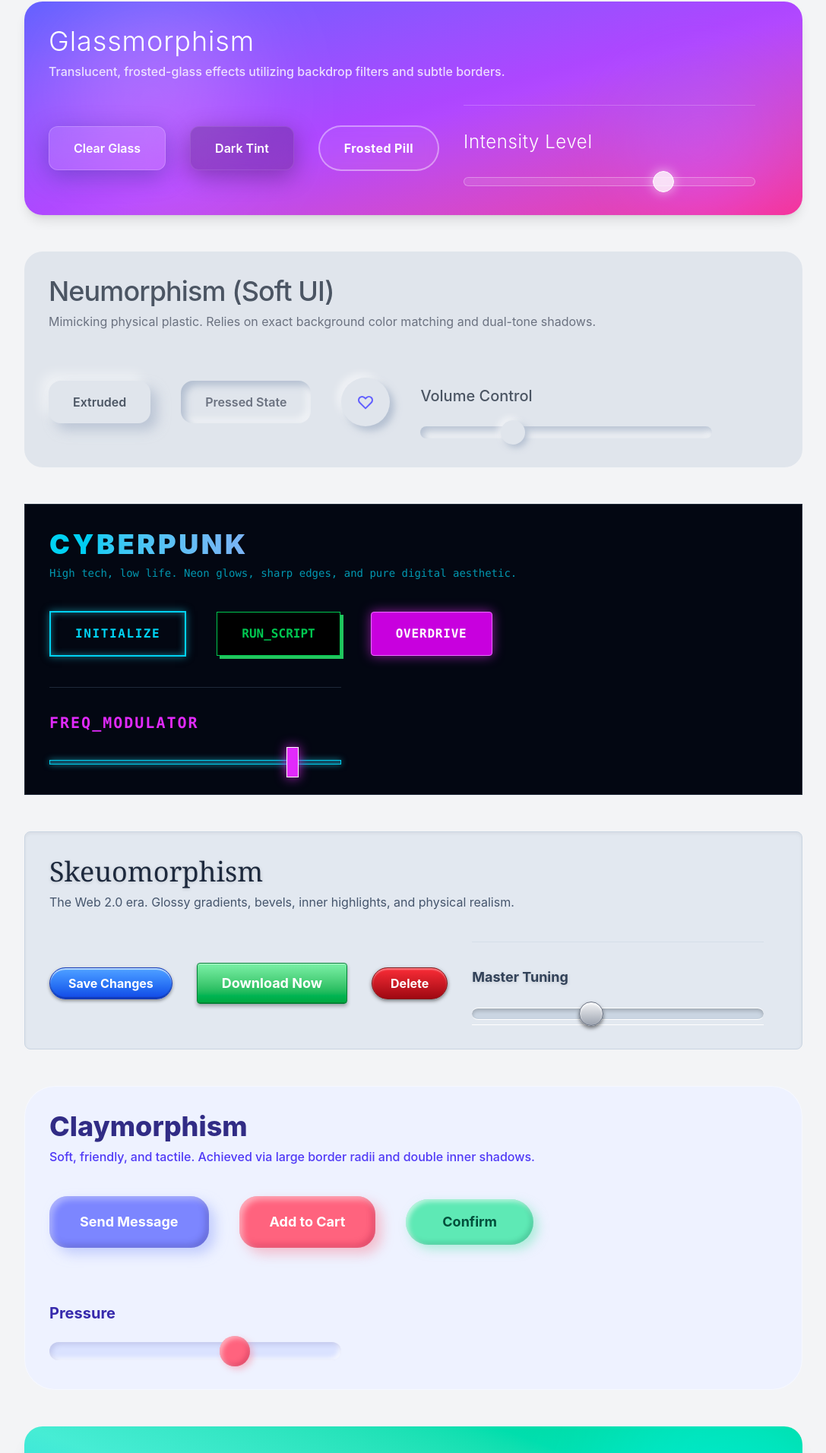
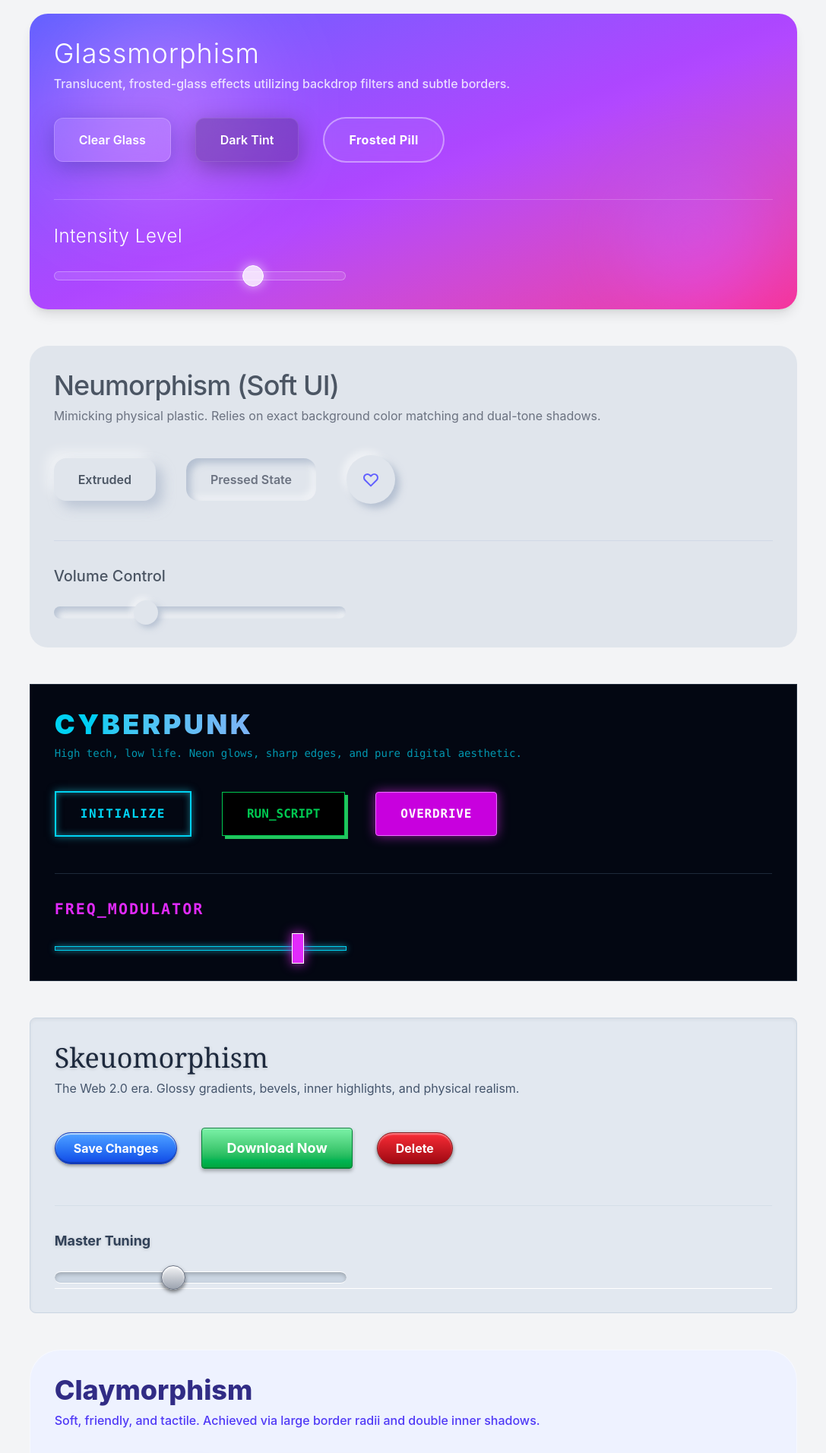
Before and after one commit to samybit/modern-buttons-sliders, a Next.js app: page / in a window 1280 px wide. Shown: the part 660-2572 px from the top of the page at 76% size, without its empty margins (96-1183 px from the left). Built offline with nearby package versions, Linux system fonts and the light colour scheme.

Commit message:
fix layout

```diff
--- a/components/BrutalistSection.tsx
+++ b/components/BrutalistSection.tsx
@@ -7,7 +7,7 @@ export default function BrutalistSection() {
         <p className="text-gray-600 font-medium mt-2">Stark, raw, and unapologetic. Features heavy borders and 0-blur shadows.</p>
       </div>
 
-      <div className="flex flex-wrap gap-8 items-center">
+      <div className="flex flex-wrap gap-8 items-center mb-12">
         {/* Classic Yellow Brutalist */}
         <button className="px-8 py-4 bg-yellow-400 border-4 border-black text-black font-black uppercase tracking-widest shadow-[6px_6px_0px_0px_rgba(0,0,0,1)] hover:translate-x-[6px] hover:translate-y-[6px] hover:shadow-none transition-all active:bg-yellow-500 focus:outline-none">
           Submit Action
@@ -27,6 +27,7 @@ export default function BrutalistSection() {
         <button className="px-8 py-4 bg-cyan-400 border-4 border-black text-black font-black uppercase tracking-widest shadow-[-6px_6px_0px_0px_rgba(0,0,0,1)] hover:translate-x-[-6px] hover:translate-y-[6px] hover:shadow-none transition-all active:bg-cyan-500 focus:outline-none">
           Connect Wallet
         </button>
+      </div>
 
       <div className="pt-8 border-t-4 border-black">
         <h3 className="text-2xl font-black uppercase tracking-tighter text-black mb-6">Slider Control</h3>
@@ -51,8 +52,6 @@ export default function BrutalistSection() {
           active:[&::-webkit-slider-thumb]:bg-yellow-400"
         />
       </div>
-      </div>
-
 
     </section>
 
--- a/components/ClaymorphismSection.tsx
+++ b/components/ClaymorphismSection.tsx
@@ -7,7 +7,7 @@ export default function ClaymorphismSection() {
         <p className="text-indigo-600 font-medium mt-2">Soft, friendly, and tactile. Achieved via large border radii and double inner shadows.</p>
       </div>
 
-      <div className="flex flex-wrap gap-10 items-center">
+      <div className="flex flex-wrap gap-10 items-center mb-12">
         {/* Soft Indigo Clay */}
         <button className="px-10 py-5 rounded-3xl bg-indigo-400 text-white font-bold text-lg shadow-[8px_8px_16px_rgba(165,180,252,0.6),inset_4px_4px_8px_rgba(255,255,255,0.4),inset_-4px_-4px_8px_rgba(49,46,129,0.3)] hover:scale-105 active:scale-95 active:shadow-[4px_4px_8px_rgba(165,180,252,0.6),inset_6px_6px_10px_rgba(49,46,129,0.4),inset_-2px_-2px_6px_rgba(255,255,255,0.4)] transition-all duration-300 focus:outline-none">
           Send Message
@@ -22,8 +22,9 @@ export default function ClaymorphismSection() {
         <button className="px-12 py-4 rounded-full bg-emerald-300 text-emerald-900 font-bold text-lg shadow-[6px_6px_14px_rgba(110,231,183,0.5),inset_3px_3px_6px_rgba(255,255,255,0.6),inset_-3px_-3px_6px_rgba(6,78,59,0.2)] hover:scale-105 active:scale-95 transition-all duration-300 focus:outline-none">
           Confirm
         </button>
+      </div>
 
-        <div className="pt-8">
+      <div className="pt-8 border-t border-indigo-200/50">
         <h3 className="text-xl font-bold text-indigo-800 mb-6">Pressure</h3>
         <input
           type="range"
@@ -44,7 +45,6 @@ export default function ClaymorphismSection() {
           active:[&::-webkit-slider-thumb]:scale-95"
         />
       </div>
-      </div>
     </section>
   );
 }
--- a/components/CyberpunkSection.tsx
+++ b/components/CyberpunkSection.tsx
@@ -11,7 +11,7 @@ export default function CyberpunkSection() {
         </p>
       </div>
 
-      <div className="flex flex-wrap gap-10 items-center font-mono">
+      <div className="flex flex-wrap gap-10 items-center font-mono mb-12">
         {/* Neon Cyan */}
         <button className="relative px-8 py-4 bg-transparent border-2 border-cyan-400 text-cyan-400 font-bold uppercase tracking-widest hover:bg-cyan-400 hover:text-black shadow-[0_0_10px_rgba(34,211,238,0.5),inset_0_0_10px_rgba(34,211,238,0.5)] hover:shadow-[0_0_20px_rgba(34,211,238,0.8),inset_0_0_15px_rgba(34,211,238,0.8)] transition-all duration-200 focus:outline-none">
           Initialize
@@ -26,6 +26,7 @@ export default function CyberpunkSection() {
         <button className="px-8 py-4 bg-fuchsia-600 border border-fuchsia-400 text-white font-bold uppercase tracking-wider shadow-[0_0_15px_rgba(192,38,211,0.7)] hover:shadow-[0_0_25px_rgba(192,38,211,1)] hover:bg-fuchsia-500 transition-all duration-300 focus:outline-none rounded-sm">
           Overdrive
         </button>
+      </div>
 
       <div className="pt-8 border-t border-gray-800 font-mono">
         <h3 className="text-xl font-bold text-fuchsia-500 tracking-widest uppercase mb-6">Freq_Modulator</h3>
@@ -47,7 +48,6 @@ export default function CyberpunkSection() {
           [&::-webkit-slider-thumb]:shadow-[0_0_15px_rgba(192,38,211,1)]"
         />
       </div>
-      </div>
     </section>
   );
 }
--- a/components/GlassmorphismSection.tsx
+++ b/components/GlassmorphismSection.tsx
@@ -11,7 +11,7 @@ export default function GlassmorphismSection() {
         <p className="text-white/80 font-medium mt-2">Translucent, frosted-glass effects utilizing backdrop filters and subtle borders.</p>
       </div>
 
-      <div className="relative z-10 flex flex-wrap gap-8 items-center">
+      <div className="relative z-10 flex flex-wrap gap-8 items-center mb-12">
         {/* Clear Glass */}
         <button className="px-8 py-4 rounded-xl bg-white/10 backdrop-blur-md border border-white/20 text-white font-semibold shadow-[0_8px_32px_0_rgba(31,38,135,0.37)] hover:bg-white/20 hover:scale-105 transition-all duration-300 focus:outline-none">
           Clear Glass
@@ -26,6 +26,7 @@ export default function GlassmorphismSection() {
         <button className="px-8 py-4 rounded-full bg-white/5 backdrop-blur-sm border-2 border-white/40 text-white font-bold tracking-wide hover:bg-white/10 hover:shadow-[0_0_20px_rgba(255,255,255,0.4)] transition-all duration-300 focus:outline-none">
           Frosted Pill
         </button>
+      </div>
 
       <div className="relative z-10 pt-8 border-t border-white/20">
         <h3 className="text-2xl font-light tracking-wide text-white mb-6">Intensity Level</h3>
@@ -50,7 +51,6 @@ export default function GlassmorphismSection() {
           [&::-webkit-slider-thumb]:shadow-[0_0_15px_rgba(255,255,255,0.6)]"
         />
       </div>
-      </div>
     </section>
   );
 }
--- a/components/NeumorphismSection.tsx
+++ b/components/NeumorphismSection.tsx
@@ -7,7 +7,7 @@ export default function NeumorphismSection() {
         <p className="text-[#6b7280] mt-2">Mimicking physical plastic. Relies on exact background color matching and dual-tone shadows.</p>
       </div>
 
-      <div className="flex flex-wrap gap-10 items-center">
+      <div className="flex flex-wrap gap-10 items-center mb-12">
         {/* Default Extruded Button */}
         <button className="px-8 py-4 rounded-2xl bg-[#e0e5ec] text-[#4b5563] font-semibold shadow-[9px_9px_16px_rgb(163,177,198,0.6),-9px_-9px_16px_rgba(255,255,255,0.5)] hover:shadow-[12px_12px_20px_rgb(163,177,198,0.7),-12px_-12px_20px_rgba(255,255,255,0.6)] active:shadow-[inset_6px_6px_10px_0_rgba(163,177,198,0.7),inset_-6px_-6px_10px_0_rgba(255,255,255,0.5)] transition-all duration-300 focus:outline-none">
           Extruded
@@ -24,8 +24,9 @@ export default function NeumorphismSection() {
             <path strokeLinecap="round" strokeLinejoin="round" strokeWidth={2} d="M4.318 6.318a4.5 4.5 0 000 6.364L12 20.364l7.682-7.682a4.5 4.5 0 00-6.364-6.364L12 7.636l-1.318-1.318a4.5 4.5 0 00-6.364 0z" />
           </svg>
         </button>
+      </div>
 
-        <div className="pt-8">
+      <div className="pt-8 border-t border-[#d1d9e6]">
         <h3 className="text-xl font-medium text-[#4b5563] mb-6">Volume Control</h3>
         <input
           type="range"
@@ -46,7 +47,6 @@ export default function NeumorphismSection() {
           active:[&::-webkit-slider-thumb]:shadow-[inset_2px_2px_4px_rgba(163,177,198,0.7),inset_-2px_-2px_4px_rgba(255,255,255,0.6)]"
         />
       </div>
-      </div>
     </section>
   );
 }
--- a/components/SkeuomorphismSection.tsx
+++ b/components/SkeuomorphismSection.tsx
@@ -7,7 +7,7 @@ export default function SkeuomorphismSection() {
         <p className="text-slate-600 mt-2">The Web 2.0 era. Glossy gradients, bevels, inner highlights, and physical realism.</p>
       </div>
 
-      <div className="flex flex-wrap gap-8 items-center">
+      <div className="flex flex-wrap gap-8 items-center mb-12">
         {/* The Classic Mac/iOS Gloss */}
         <button className="px-6 py-2 rounded-full bg-gradient-to-b from-blue-400 to-blue-700 text-white font-bold shadow-[0_2px_4px_rgba(0,0,0,0.4),inset_0_2px_1px_rgba(255,255,255,0.6),inset_0_-2px_1px_rgba(0,0,0,0.2)] border border-blue-800 hover:from-blue-300 hover:to-blue-600 active:from-blue-800 active:to-blue-500 active:shadow-[inset_0_3px_5px_rgba(0,0,0,0.6)] focus:outline-none transition-all">
           Save Changes
@@ -22,6 +22,7 @@ export default function SkeuomorphismSection() {
         <button className="px-6 py-2 rounded-full bg-gradient-to-b from-red-500 to-red-800 text-white font-bold shadow-[0_2px_5px_rgba(0,0,0,0.5),inset_0_2px_2px_rgba(255,255,255,0.4)] border border-red-900 hover:from-red-400 hover:to-red-700 active:shadow-[inset_0_4px_6px_rgba(0,0,0,0.7)] focus:outline-none transition-all">
           Delete
         </button>
+      </div>
 
       <div className="pt-8 border-t border-slate-300/50 shadow-[0_1px_0_rgba(255,255,255,1)]">
         <h3 className="text-lg font-bold text-slate-700 drop-shadow-sm mb-6">Master Tuning</h3>
@@ -46,7 +47,6 @@ export default function SkeuomorphismSection() {
           [&::-webkit-slider-thumb]:shadow-[0_3px_5px_rgba(0,0,0,0.5),inset_0_2px_3px_rgba(255,255,255,0.9)]"
         />
       </div>
-      </div>
     </section>
   );
 }
```
Lines whose indentation alone changed are shown as unchanged.
